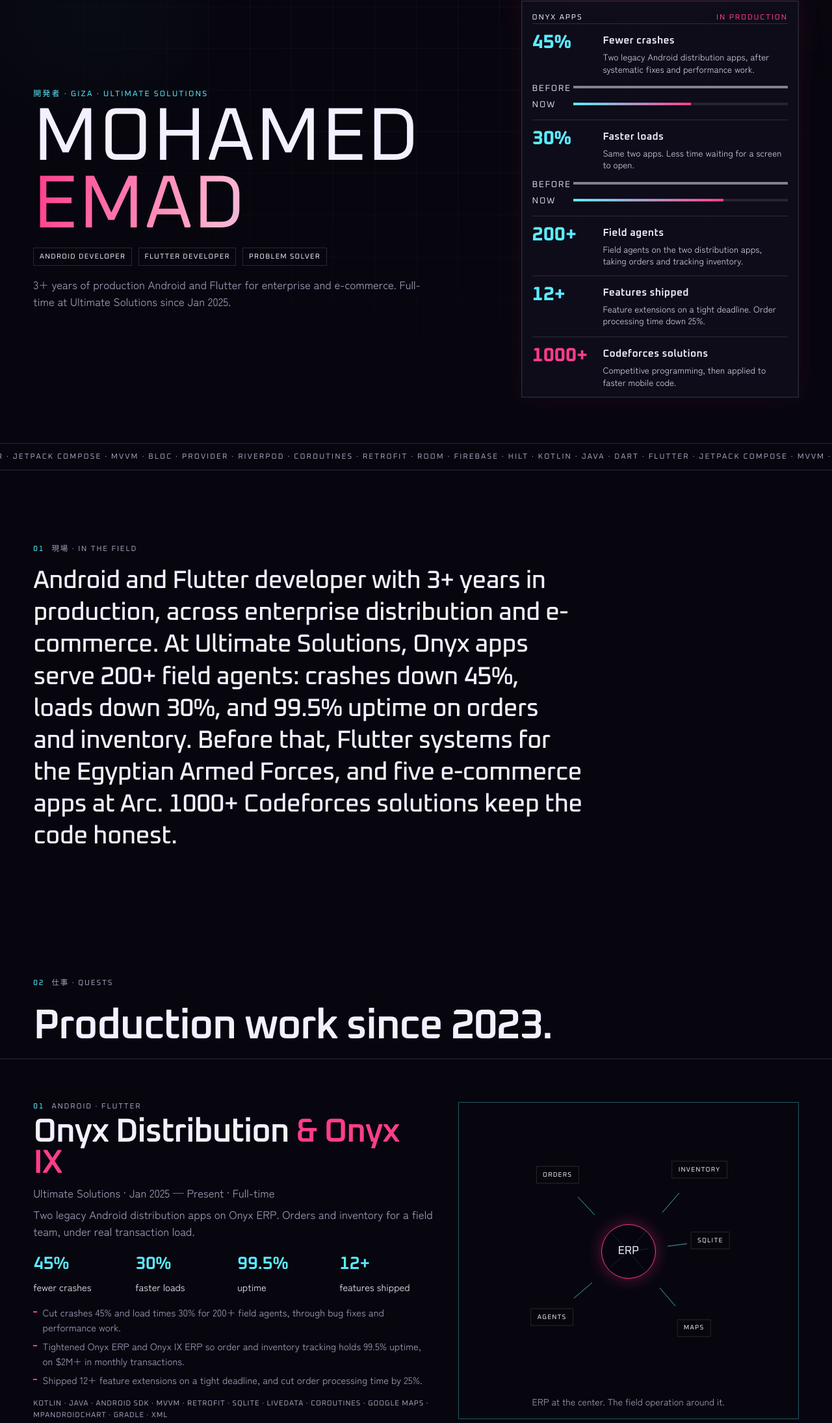
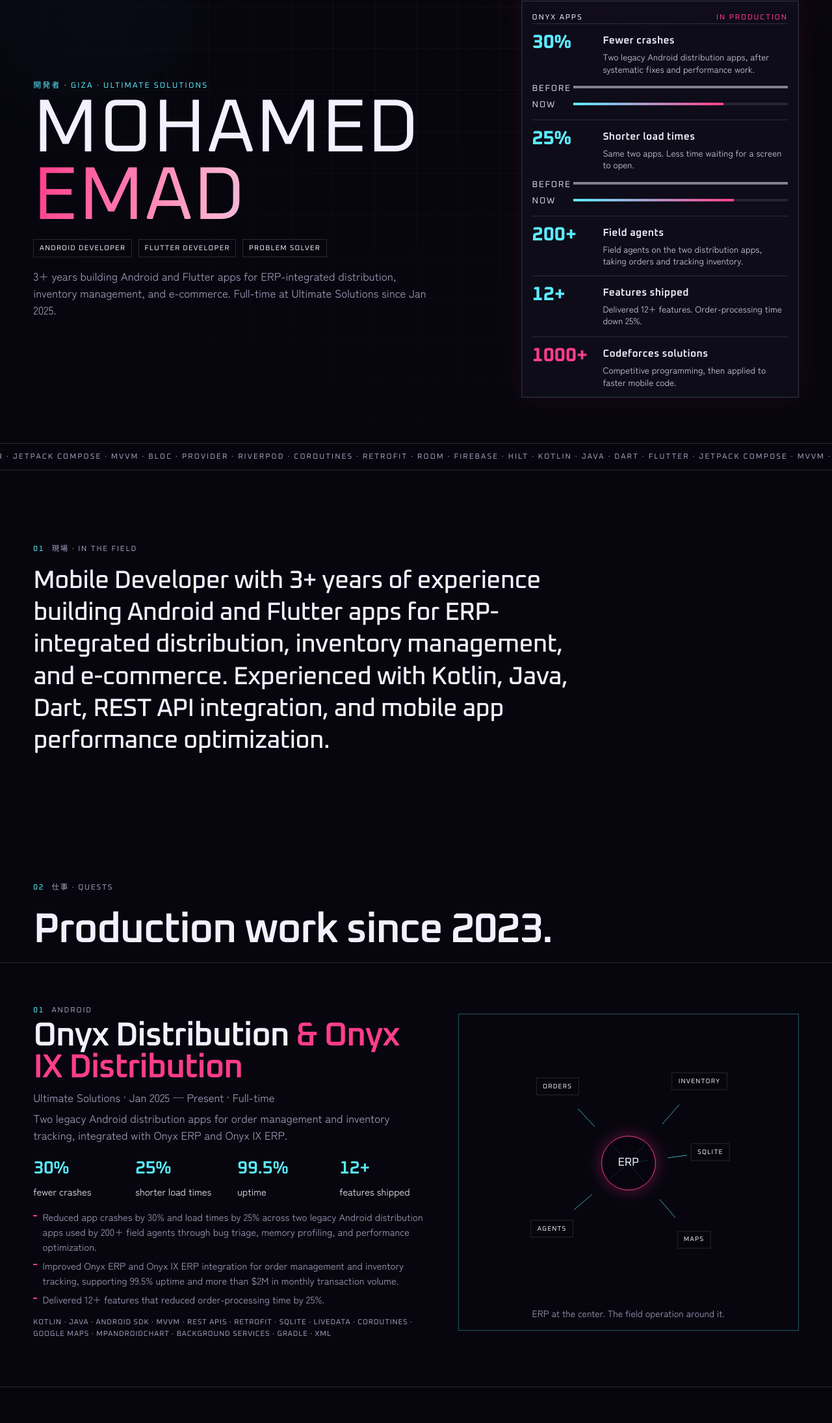
Before and after one commit to MohamedEmad7299/MohamedEmad7299.github.io, a plain HTML site: page index.html in a window 1280 px wide. Shown: the part 118-2308 px from the top of the page at 65% size. Drawn offline with Linux system fonts and the light colour scheme; a web font is replaced by a local one.

Commit message:
Sync portfolio facts with current resume

```diff
--- a/index.html
+++ b/index.html
@@ -7,7 +7,7 @@
     <title>Mohamed Emad — Android & Flutter Developer</title>
     <meta
       name="description"
-      content="Mohamed Emad is an Android and Flutter developer in Giza with 3+ years in enterprise and e-commerce, and 1000+ Codeforces solutions."
+      content="Mohamed Emad is a Mobile Developer in Giza with 3+ years building Android and Flutter apps for ERP-integrated distribution, inventory management, and e-commerce."
     />
     <meta name="author" content="Mohamed Emad" />
     <meta name="theme-color" content="#07060e" />
@@ -73,7 +73,7 @@
             <span>Problem Solver</span>
           </p>
           <p class="dek">
-            3+ years of production Android and Flutter for enterprise and e-commerce. Full-time at Ultimate Solutions since Jan 2025.
+            3+ years building Android and Flutter apps for ERP-integrated distribution, inventory management, and e-commerce. Full-time at Ultimate Solutions since Jan 2025.
           </p>
         </div>
         <aside class="status hero-fade" aria-label="Impact">
@@ -84,7 +84,7 @@
           <ul>
             <li>
               <div class="stat-row">
-                <strong data-target="45" data-suffix="%">45%</strong>
+                <strong data-target="30" data-suffix="%">30%</strong>
                 <div>
                   <b>Fewer crashes</b>
                   <span>Two legacy Android distribution apps, after systematic fixes and performance work.</span>
@@ -92,20 +92,20 @@
               </div>
               <div class="compare" aria-hidden="true">
                 <span>Before</span><i class="is-full"></i>
-                <span>Now</span><i data-fill="55%"></i>
+                <span>Now</span><i data-fill="70%"></i>
               </div>
             </li>
             <li>
               <div class="stat-row">
-                <strong data-target="30" data-suffix="%">30%</strong>
+                <strong data-target="25" data-suffix="%">25%</strong>
                 <div>
-                  <b>Faster loads</b>
+                  <b>Shorter load times</b>
                   <span>Same two apps. Less time waiting for a screen to open.</span>
                 </div>
               </div>
               <div class="compare" aria-hidden="true">
                 <span>Before</span><i class="is-full"></i>
-                <span>Now</span><i data-fill="70%"></i>
+                <span>Now</span><i data-fill="75%"></i>
               </div>
             </li>
             <li>
@@ -122,7 +122,7 @@
                 <strong data-target="12" data-suffix="+">12+</strong>
                 <div>
                   <b>Features shipped</b>
-                  <span>Feature extensions on a tight deadline. Order processing time down 25%.</span>
+                  <span>Delivered 12+ features. Order-processing time down 25%.</span>
                 </div>
               </div>
             </li>
@@ -146,7 +146,7 @@
       <section class="about" id="about">
         <p class="tag"><span>01</span> 現場 · In the field</p>
         <p class="manifesto">
-          Android and Flutter developer with 3+ years in production, across enterprise distribution and e-commerce. At Ultimate Solutions, Onyx apps serve 200+ field agents: crashes down 45%, loads down 30%, and 99.5% uptime on orders and inventory. Before that, Flutter systems for the Egyptian Armed Forces, and five e-commerce apps at Arc. 1000+ Codeforces solutions keep the code honest.
+          Mobile Developer with 3+ years of experience building Android and Flutter apps for ERP-integrated distribution, inventory management, and e-commerce. Experienced with Kotlin, Java, Dart, REST API integration, and mobile app performance optimization.
         </p>
       </section>
 
@@ -158,22 +158,22 @@
 
         <article class="stage">
           <div class="stage-copy">
-            <p class="tag"><span>01</span> Android · Flutter</p>
-            <h3>Onyx Distribution <em>&amp; Onyx IX</em></h3>
+            <p class="tag"><span>01</span> Android</p>
+            <h3>Onyx Distribution <em>&amp; Onyx IX Distribution</em></h3>
             <p class="when">Ultimate Solutions · Jan 2025 — Present · Full-time</p>
-            <p class="lede">Two legacy Android distribution apps on Onyx ERP. Orders and inventory for a field team, under real transaction load.</p>
+            <p class="lede">Two legacy Android distribution apps for order management and inventory tracking, integrated with Onyx ERP and Onyx IX ERP.</p>
             <ul class="figures">
-              <li><strong>45%</strong><span>fewer crashes</span></li>
-              <li><strong>30%</strong><span>faster loads</span></li>
+              <li><strong>30%</strong><span>fewer crashes</span></li>
+              <li><strong>25%</strong><span>shorter load times</span></li>
               <li><strong>99.5%</strong><span>uptime</span></li>
               <li><strong>12+</strong><span>features shipped</span></li>
             </ul>
             <ul class="points">
-              <li>Cut crashes 45% and load times 30% for 200+ field agents, through bug fixes and performance work.</li>
-              <li>Tightened Onyx ERP and Onyx IX ERP so order and inventory tracking holds 99.5% uptime, on $2M+ in monthly transactions.</li>
-              <li>Shipped 12+ feature extensions on a tight deadline, and cut order processing time by 25%.</li>
+              <li>Reduced app crashes by 30% and load times by 25% across two legacy Android distribution apps used by 200+ field agents through bug triage, memory profiling, and performance optimization.</li>
+              <li>Improved Onyx ERP and Onyx IX ERP integration for order management and inventory tracking, supporting 99.5% uptime and more than $2M in monthly transaction volume.</li>
+              <li>Delivered 12+ features that reduced order-processing time by 25%.</li>
             </ul>
-            <p class="tech">Kotlin · Java · Android SDK · MVVM · Retrofit · SQLite · LiveData · Coroutines · Google Maps · MPAndroidChart · Gradle · XML</p>
+            <p class="tech">Kotlin · Java · Android SDK · MVVM · REST APIs · Retrofit · SQLite · LiveData · Coroutines · Google Maps · MPAndroidChart · Background Services · Gradle · XML</p>
           </div>
           <div class="frame">
             <div class="net">
@@ -200,16 +200,16 @@
             <p class="tag"><span>02</span> Flutter · Dart</p>
             <h3>Health Club <em>Management</em></h3>
             <p class="when">Ultimate Solutions · Flutter</p>
-            <p class="lede">Access, booking, and membership in one Flutter app, built to stay quick on phones that are not flagships.</p>
+            <p class="lede">QR check-in, session booking, and subscription management in one Flutter app.</p>
             <ul class="chips">
               <li>QR entry</li>
               <li>Booking</li>
               <li>Subscriptions</li>
             </ul>
             <ul class="points">
-              <li>QR access for the gym, the swimming pool, and the studios, so check-in is controlled and faster.</li>
-              <li>Booking and subscription flows shaped for quicker reservations and repeat visits.</li>
-              <li>BLoC state, with rendering kept smooth and light on frame drops across low-end devices.</li>
+              <li>Implemented QR-based member check-in for gyms, pools, and studios.</li>
+              <li>Designed booking and subscription management flows for session reservations and memberships.</li>
+              <li>Used BLoC for application state management and Dio for REST API integration.</li>
             </ul>
             <p class="tech">Flutter · Dart · BLoC · Dio · REST APIs · Easy Localization · QR Scanner · Google Maps · Shared Preferences</p>
           </div>
@@ -288,7 +288,7 @@
           <div class="stage-copy">
             <p class="tag"><span>05</span> Android · Intern</p>
             <h3>The Chance <em>internship</em></h3>
-            <p class="when">Feb 2023 — Oct 2023</p>
+            <p class="when">Feb 2023 — Oct 2023 · Remote</p>
             <p class="lede">Kotlin and Java apps with MVVM, Material Design, and Room.</p>
             <ul class="points">
               <li>Built and tuned Android apps in Kotlin and Java, with MVVM and Material Design.</li>
@@ -320,7 +320,7 @@
           <article><h3>Tools</h3><p>Git, GitHub, GitLab, Android Studio, Gradle, Figma</p></article>
           <article><h3>Spoken</h3><p>Arabic (native), English (B2)</p></article>
         </div>
-        <p class="soft">Problem solving, continuous learning, teamwork, and time management.</p>
+        <p class="soft">Communication, attention to detail, prioritization, adaptability, teamwork, and time management.</p>
       </section>
 
       <section class="rank" id="practice">
@@ -333,7 +333,7 @@
           <article>
             <p class="tag"><span>Edu</span> Education</p>
             <h3>Bachelor’s degree, Computer Science</h3>
-            <p>Faculty of Computer and Information · GPA 3.13</p>
+            <p>Minia University, Faculty of Computers and Information · GPA 3.13/4.00</p>
             <p class="years">2019 — 2023</p>
           </article>
           <article>
```
